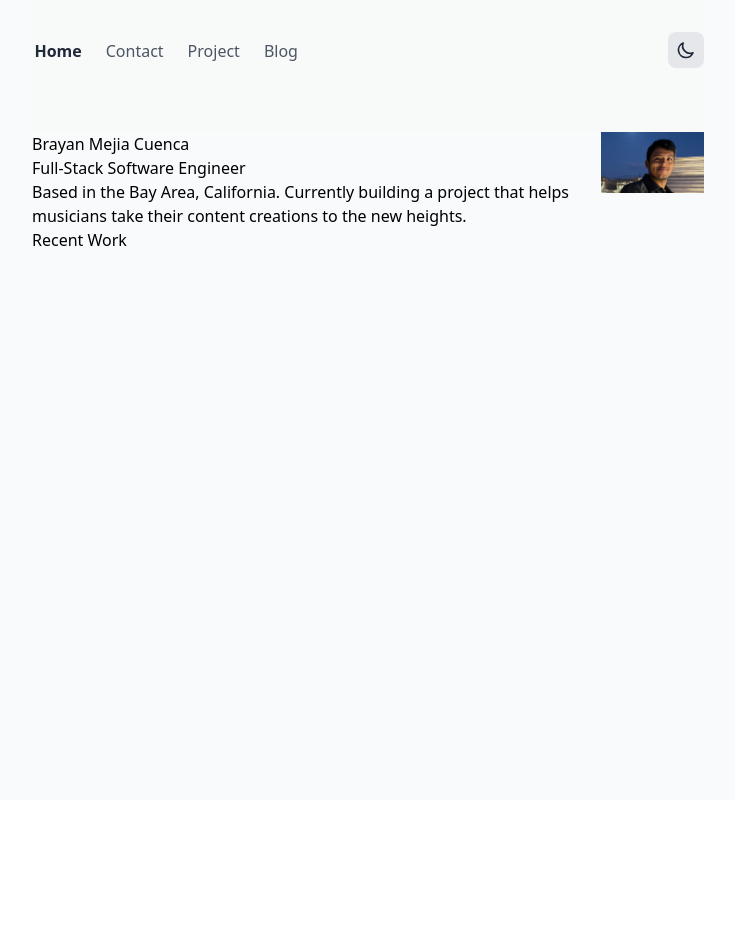
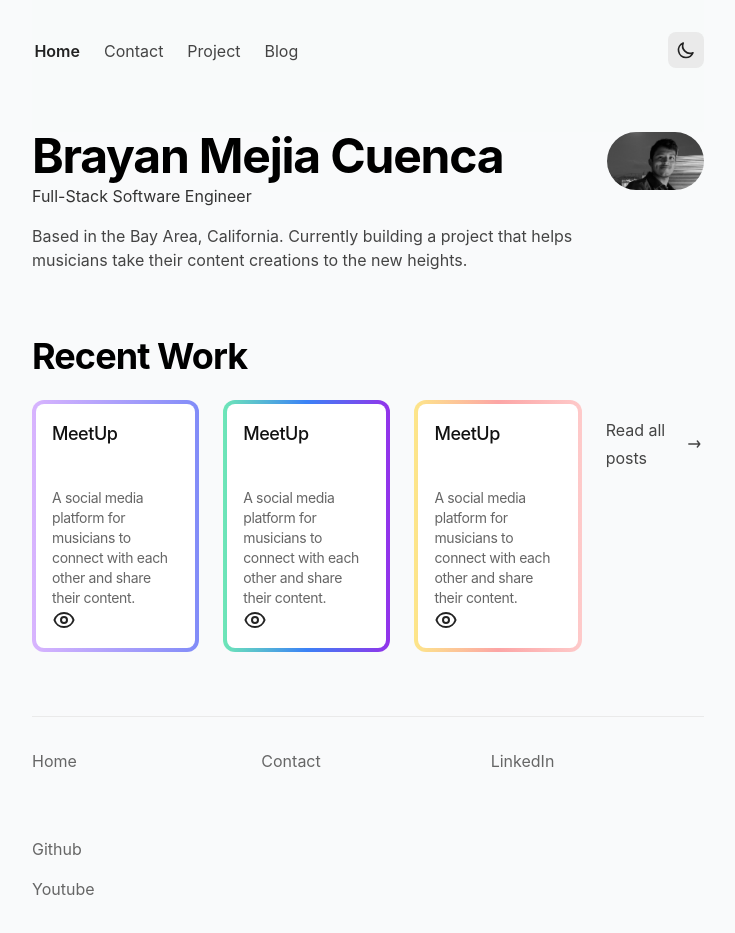
Before and after one commit to Mejiabrayan/portfolio_2.0, a Next.js app: page / in a window 1280 px wide. Shown: the whole page, without its empty margins (272-1007 px from the left). Before the commit the page ends 800 px from the top, so only its background shows below. Built offline with nearby package versions, Linux system fonts and the light colour scheme.

Commit message:
updated ui styles and added project component 🥳

```diff
--- a/components/Container.tsx
+++ b/components/Container.tsx
@@ -4,6 +4,7 @@ import { useRouter } from 'next/router';
 import { useTheme } from 'next-themes';
 import { useState, useEffect } from 'react';
 import cn from 'classnames'
+import Footer from './footer';
 
 function NavItem({ href, text }) {
     const router = useRouter();
@@ -24,7 +25,7 @@ function NavItem({ href, text }) {
     );
 }
 
-export default function Container(props: any) {
+export default function Container(props) {
     const [mounted, setMounted] = useState(false);
     const { resolvedTheme, setTheme } = useTheme();
 
@@ -42,7 +43,7 @@ export default function Container(props: any) {
     };
 
     return (
-        <div className="bg-grey-50 dark:bg-grey-900">
+        <div className="bg-gray-50 dark:bg-gray-900">
             <Head>
                 <title>{meta.title}</title>
                 <meta name="robots" content="follow, index" />
@@ -112,6 +113,7 @@ export default function Container(props: any) {
             >
                 {children}
                 {/* Add Footer Here Soon */}
+                <Footer />
             </main>
         </div>
     );
--- /dev/null
+++ b/components/Footer.tsx
@@ -0,0 +1,49 @@
+import Link from 'next/link'
+
+const ExternalLink = ({ href, children }) => (
+    <a
+        className="text-gray-500 hover:text-gray-600 transition"
+        href={href}
+        rel="noopener noreferrer"
+        target="_blank"
+    >
+        {children}
+    </a>
+
+)
+
+
+export default function Footer() {
+    return (
+    <footer className="flex flex-col justify-center items-start max-w-2xl mx-auto w-full mb-8">
+        <hr className="w-full border-gray-200 dark:border-gray-800 mb-8" />
+        {/* Add PLayer here; maybe not */}
+        <div className='w-full max-w-2xl grid grid-cols-1 gap-4 pb-16 sm:grid-cols-3'>
+            <Link
+                href="/"
+                className='text-gray-500 hover:text-gray-600 transition'
+            >
+                Home
+            </Link>
+            <Link
+                href="/contact"
+                className='text-gray-500 hover:text-gray-600 transition'
+            >
+             Contact
+            </Link>
+
+            <ExternalLink href="/">
+                LinkedIn
+            </ExternalLink>
+        </div>
+        <div className="flex flex-col space-y-4">
+            <ExternalLink href="/">
+                Github
+            </ExternalLink>
+            <ExternalLink href="/">
+                Youtube
+            </ExternalLink>
+        </div>
+    </footer>
+    )
+}
--- /dev/null
+++ b/components/ProjectCard.tsx
@@ -0,0 +1,57 @@
+import Link from 'next/link'
+import cn from 'classnames'
+
+
+export default function ProjectCard({
+    title,
+    description,
+    href,
+    gradient,
+    ...props
+}) {
+    return (
+        <Link
+            href={href}
+            className={cn(
+                'transform hover:scale-[1.01] transition-all',
+                'rounded-xl w-full md:w-1/3 bg-gradient-to-r p-1',
+                gradient
+            )}
+        >
+            <div className="flex flex-col justify-between h-full bg-white dark:bg-gray-900 rounded-lg p-4">
+                <div className="flex flex-col md:flex-row justify-between">
+                    <h4 className="text-lg md:text-lg font-medium mb-6 sm:mb-10 w-full text-gray-900 dark:text-gray-100 tracking-tight">
+                        {title}
+                    </h4>
+                </div>
+                <div className="flex flex-col">
+                   <p className="text-gray-500 tracking-tight dark:text-gray-100 text-sm">
+                        {description}
+                    </p>
+                </div>
+                <div className="flex items-center text-gray-800 dark:text-gray-200 capsize">
+                    <svg
+                        xmlns="http://www.w3.org/2000/svg"
+                        className="h-6 w-6"
+                        fill="none"
+                        viewBox="0 0 24 24"
+                        stroke="currentColor"
+                    >
+                        <path
+                            strokeLinecap="round"
+                            strokeLinejoin="round"
+                            strokeWidth={2}
+                            d="M15 12a3 3 0 11-6 0 3 3 0 016 0z"
+                        />
+                        <path
+                            strokeLinecap="round"
+                            strokeLinejoin="round"
+                            strokeWidth={2}
+                            d="M2.458 12C3.732 7.943 7.523 5 12 5c4.478 0 8.268 2.943 9.542 7-1.274 4.057-5.064 7-9.542 7-4.477 0-8.268-2.943-9.542-7z"
+                        />
+                    </svg>
+                </div>
+            </div>
+        </Link>
+    );
+}
--- a/package.json
+++ b/package.json
@@ -27,5 +27,11 @@
     "autoprefixer": "^10.4.13",
     "postcss": "^8.4.21",
     "tailwindcss": "^3.2.4"
+  },
+  "prettier": {
+    "arrowParens": "always",
+    "singleQuote": true,
+    "tabWidth": 2,
+    "trailingComma": "none"
   }
 }
--- a/src/pages/404.tsx
+++ b/src/pages/404.tsx
@@ -11,8 +11,8 @@ export default function NotFound() {
         </h1>
         <p className="text-gray-600 dark:text-gray-400 mb-8">
           Why show a generic 404 when I can make it sound mysterious? It seems
-          you've found something that used to exist, or you spelled something
-          wrong. I'm guessing you spelled something wrong. Can you double check
+          you`&apos;ve found something that used to exist, or you spelled something
+          wrong. I`&apos;m guessing you spelled something wrong. Can you double check
           that URL?
         </p>
         <Link
--- a/src/pages/_app.tsx
+++ b/src/pages/_app.tsx
@@ -1,13 +1,17 @@
 import '../styles/globals.css'
+
+import { ThemeProvider } from 'next-themes'
 import type { AppProps } from 'next/app'
-import { ThemeProvider } from 'next-themes'
+
 
 
 export default function App({ Component, pageProps }: AppProps) {
 
   return (
-  <ThemeProvider>
-     <Component {...pageProps} />
-  </ThemeProvider>
+    <ThemeProvider attribute="class">
+      <main>
+        <Component {...pageProps} />
+      </main>
+    </ThemeProvider>
   )
 }
--- a/src/pages/index.tsx
+++ b/src/pages/index.tsx
@@ -1,7 +1,9 @@
 import React from 'react';
 import { Suspense } from 'react';
+import Link from 'next/link';
 import Image from 'next/image';
 import Container from 'components/Container';
+import ProjectCard from 'components/ProjectCard';
 
 export default function Home() {
   return (
@@ -10,32 +12,75 @@ export default function Home() {
         <div className="flex flex-col justify-center items-start max-w-2xl border-gray-200 dark:border-gray-700 mx-auto pb-16">
           <div className='flex flex-col-reverse sm:flex-row items-start'>
             <div className='flex flex-col pr-8'>
-              <h1 className="font-bold text-3xl md:text-5xl tracking-tight mb-1 text-black dark:white">
+              <h1 className="font-bold text-3xl md:text-5xl tracking-tight mb-1 text-black dark:text-white">
                 Brayan Mejia Cuenca
               </h1>
-              <h2 className='text-grey-700 dark:text-grey-200 mb-4'>
+              <h2 className='text-gray-700 dark:text-gray-200 mb-4'>
                 Full-Stack Software Engineer
               </h2>
-              <p className="text-grey-600 dark:text-grey-400 mb-16">
+              <p className="text-gray-600 dark:text-gray-400 mb-16">
                 Based in the Bay Area, California. Currently building a project that helps musicians take their content creations to the new heights.
               </p>
             </div>
-            <div className='w-[80px sm:w-[176px] relative mb-8 sm:mb-0 mr-auto'>
+            <div className="w-[80px] sm:w-[176px] relative mb-8 sm:mb-0 mr-auto">
               <Image
-                alt='Brayan Mejia Cuenca'
+                alt="Brayan Mejia Cuenca"
                 height={176}
                 width={176}
-                src='/avatar.jpg'
-                sizes='30vw'
-                className='rounded-full filter grayscale'
+                src="/avatar.jpg"
+                sizes="30vw"
+                priority
+                className="rounded-full filter grayscale"
               />
             </div>
           </div>
-          <h3 className='font-bold text-2xl md:text-4xl tracking-tight mb-6 text-black dark:text-white'>
+
+          <h3 className="font-bold text-2xl md:text-4xl tracking-tight mb-6 text-black dark:text-white">
             Recent Work
           </h3>
           <div className='flex gap-6 flex-col md:flex-row'>
-            {/* Insert Project Component Here */}
+            <ProjectCard
+              title="MeetUp"
+              description="A social media platform for musicians to connect with each other and share their content."
+              href="https://meetup-music.vercel.app/"
+              gradient="from-[#D8B4FE] to-[#818CF8]"
+            />
+            <ProjectCard
+              title="MeetUp"
+              description="A social media platform for musicians to connect with each other and share their content."
+              href="https://meetup-music.vercel.app/"
+              gradient="from-[#6EE7B7] via-[#3B82F6] to-[#9333EA]"
+            />
+            <ProjectCard
+              title="MeetUp"
+              description="A social media platform for musicians to connect with each other and share their content."
+              href="https://meetup-music.vercel.app/"
+              gradient="from-[#FDE68A] via-[#FCA5A5] to-[#FECACA]"
+            />
+             <Link
+            href="/project"
+            className="flex items-center mt-8 text-gray-600 dark:text-gray-400 leading-7 rounded-lg hover:text-gray-800 dark:hover:text-gray-200 transition-all h-6"
+          >
+            <>
+              {'Read all posts'}
+              <svg
+                xmlns="http://www.w3.org/2000/svg"
+                fill="none"
+                viewBox="0 0 24 24"
+                className="h-6 w-6 ml-1"
+              >
+                <path
+                  stroke="currentColor"
+                  strokeLinecap="round"
+                  strokeLinejoin="round"
+                  strokeWidth={2}
+                  d="M17.5 12h-15m11.667-4l3.333 4-3.333-4zm3.333 4l-3.333 4 3.333-4z"
+                />
+              </svg>
+            </>
+          </Link>
+
+
           </div>
         </div>
       </Container>
--- a/tailwind.config.js
+++ b/tailwind.config.js
@@ -1,13 +1,104 @@
 /** @type {import('tailwindcss').Config} */
+
+const { spacing, fontFamily } = require('tailwindcss/defaultTheme');
+
 module.exports = {
   content: [
-    "./pages/**/*.{js,ts,jsx,tsx}",
+    "./src/pages/**/*.{js,ts,jsx,tsx}",
     "./components/**/*.{js,ts,jsx,tsx}",
+    './layouts/**/*.tsx'
   ],
+  darkMode: 'class',
   theme: {
-    extend: {},
+    extend: {
+      colors: {
+        'blue-opaque': 'rgb(13 42 148 / 18%)',
+        gray: {
+          0: '#fff',
+          100: '#fafafa',
+          200: '#eaeaea',
+          300: '#999999',
+          400: '#888888',
+          500: '#666666',
+          600: '#444444',
+          700: '#333333',
+          800: '#222222',
+          900: '#111111'
+        }
+      },
+      fontFamily: {
+        sans: ['Inter', ...fontFamily.sans]
+      },
+      typography: (theme) => ({
+        DEFAULT: {
+          css: {
+            color: theme('colors.gray.700'),
+            a: {
+              color: theme('colors.blue.500'),
+              '&:hover': {
+                color: theme('colors.blue.700')
+              },
+              code: { color: theme('colors.blue.400') }
+            },
+            'h2,h3,h4': {
+              'scroll-margin-top': spacing[32]
+            },
+            thead: {
+              borderBottomColor: theme('colors.gray.200')
+            },
+            code: { color: theme('colors.pink.500') },
+            'blockquote p:first-of-type::before': false,
+            'blockquote p:last-of-type::after': false
+          }
+        },
+        dark: {
+          css: {
+            color: theme('colors.gray.200'),
+            a: {
+              color: theme('colors.blue.400'),
+              '&:hover': {
+                color: theme('colors.blue.600')
+              },
+              code: { color: theme('colors.blue.400') }
+            },
+            blockquote: {
+              borderLeftColor: theme('colors.gray.700'),
+              color: theme('colors.gray.300')
+            },
+            'h2,h3,h4': {
+              color: theme('colors.gray.100'),
+              'scroll-margin-top': spacing[32]
+            },
+            hr: { borderColor: theme('colors.gray.700') },
+            ol: {
+              li: {
+                '&:before': { color: theme('colors.gray.500') }
+              }
+            },
+            ul: {
+              li: {
+                '&:before': { backgroundColor: theme('colors.gray.500') }
+              }
+            },
+            strong: { color: theme('colors.gray.100') },
+            thead: {
+              th: {
+                color: theme('colors.gray.100')
+              },
+              borderBottomColor: theme('colors.gray.600')
+            },
+            tbody: {
+              tr: {
+                borderBottomColor: theme('colors.gray.700')
+              }
+            }
+          }
+        }
+      })
+    }
   },
-  plugins: [
-    require('@tailwindcss/typography')
-  ],
-}
+  variants: {
+    typography: ['dark']
+  },
+  plugins: [require('@tailwindcss/typography')]
+};
```
